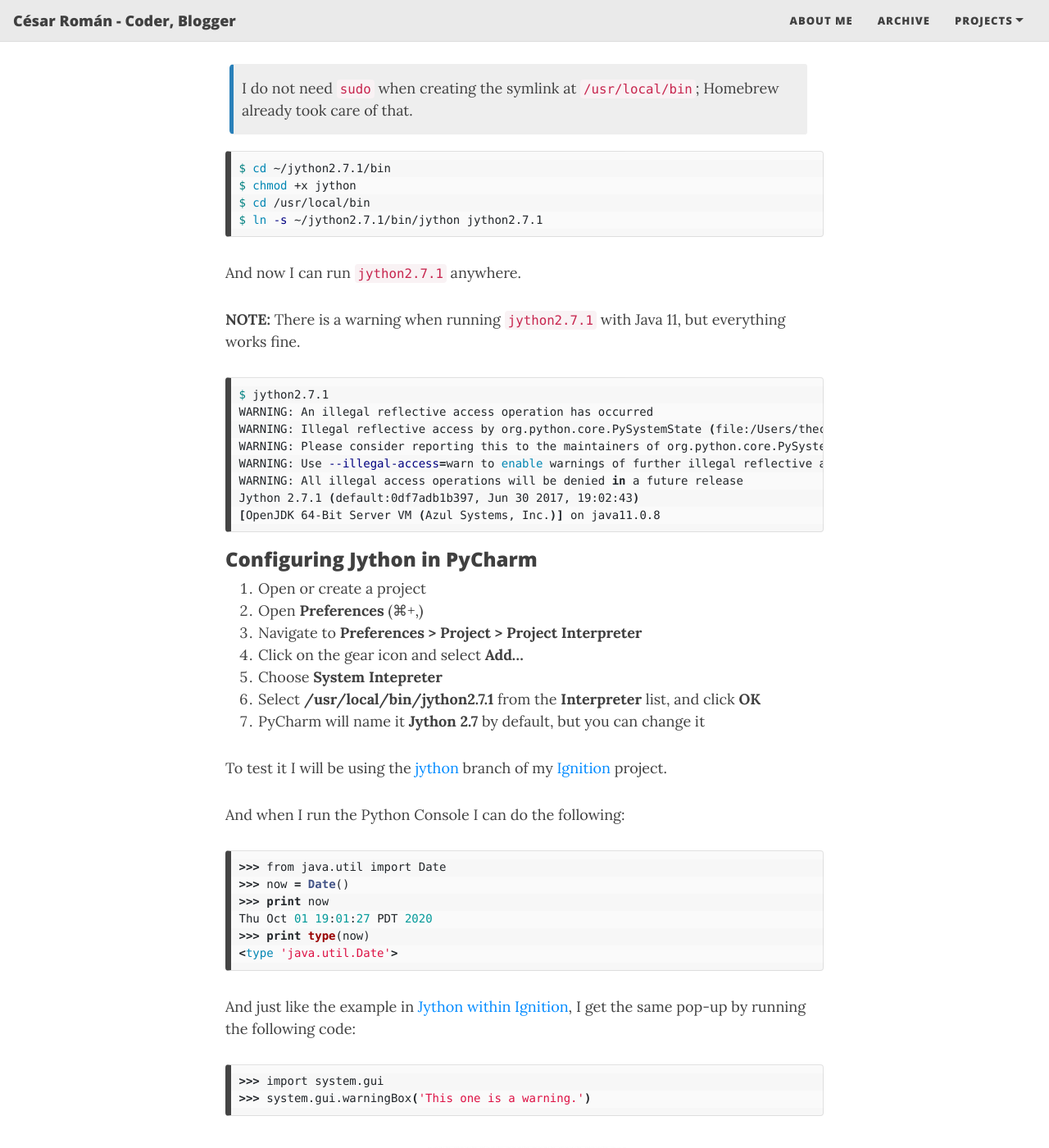
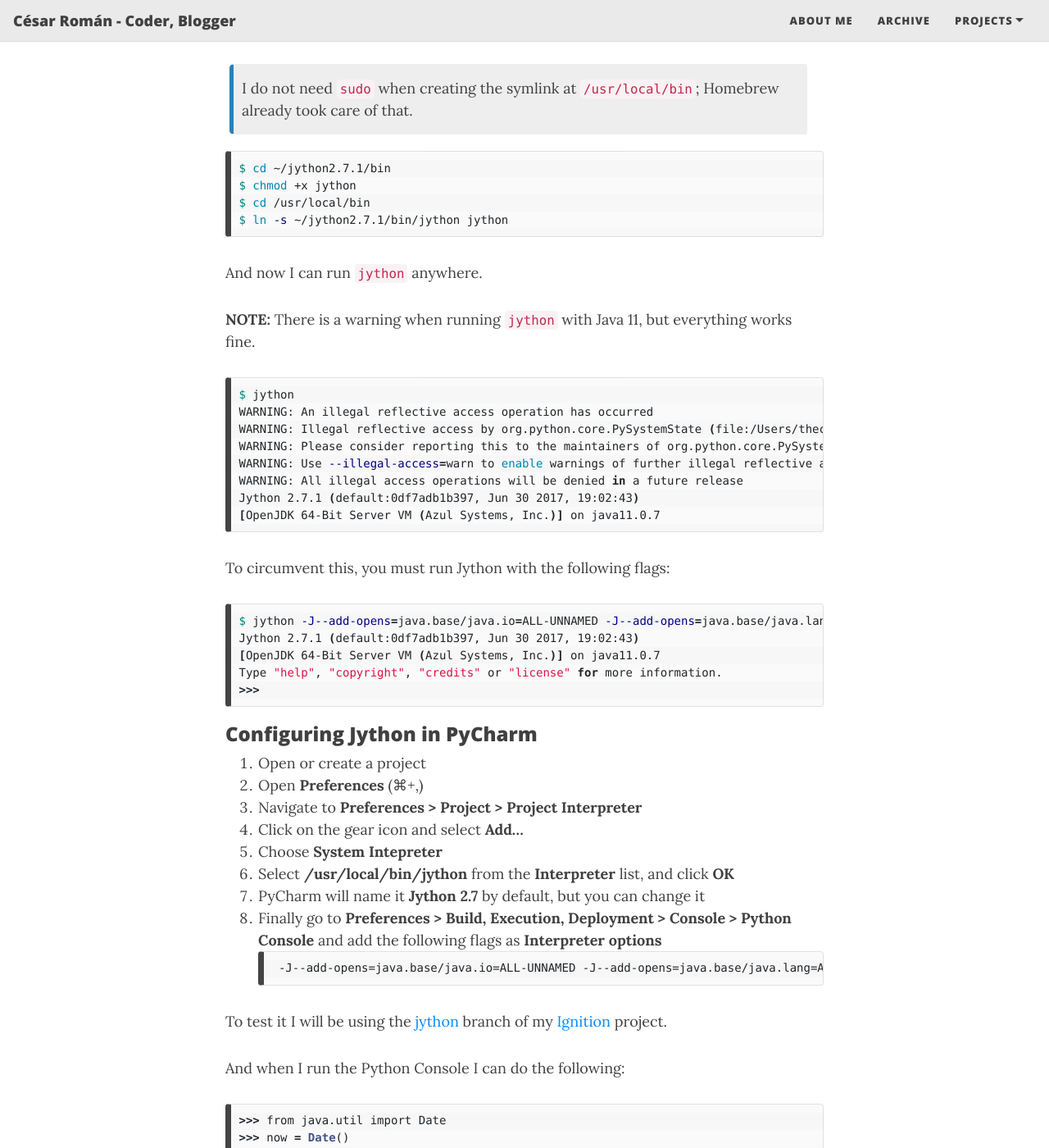
Before and after one commit to cesarcoatl/cesarcoatl.github.io, a Jekyll site: the page built from _posts/2020-10-01-configuring-jython-in-pycharm.md, in a window 1280 px wide and 1400 px high, scrolled down 3072 px. Shown: the whole window at 82% size. Built offline with Jekyll 4.4.1, drawn with Linux system fonts in a browser that asks for light colours; nearby versions of some CDN libraries; comment, search, counter and statistics services are not loaded; some of the changed text lies outside the part shown.

Commit message:
Added jython flags

````diff
--- a/_posts/2020-10-01-configuring-jython-in-pycharm.md
+++ b/_posts/2020-10-01-configuring-jython-in-pycharm.md
@@ -71,16 +72,16 @@ Do not install Jython 2.7.2 as it is not currently supported by PyCharm. See [PY
 
 Since I intend to set up Jython as a Project Interpreter in PyCharm, and considering the versions used by Ignition, I'll download the following:
 
-1. Java 11 (LTS) from Azul ([.zip](https://cdn.azul.com/zulu/bin/zulu11.41.23-ca-jdk11.0.8-macosx_x64.zip){:target="_blank"}, [.dmg](https://cdn.azul.com/zulu/bin/zulu11.41.23-ca-jdk11.0.8-macosx_x64.dmg){:target="_blank"}, [.tar.gz](https://cdn.azul.com/zulu/bin/zulu11.41.23-ca-jdk11.0.8-macosx_x64.tar.gz){:target="_blank"})
+1. Java 11.0.7 (LTS) from Azul for macOS ([.zip](https://cdn.azul.com/zulu/bin/zulu11.39.15-ca-jdk11.0.7-macosx_x64.zip){:target="_blank"}, [.dmg](https://cdn.azul.com/zulu/bin/zulu11.39.15-ca-jdk11.0.7-macosx_x64.dmg){:target="_blank"}, [.tar.gz](https://cdn.azul.com/zulu/bin/zulu11.39.15-ca-jdk11.0.7-macosx_x64.tar.gz){:target="_blank"}).
 1. [Jython Installer v2.7.1](https://search.maven.org/artifact/org.python/jython-installer/2.7.1/jar){:target="_blank"}
 
 Once Java has been installed, we run the following:
 
 ```bash
 $ java -version
-openjdk version "11.0.8" 2020-07-14 LTS
-OpenJDK Runtime Environment Zulu11.41+23-CA (build 11.0.8+10-LTS)
-OpenJDK 64-Bit Server VM Zulu11.41+23-CA (build 11.0.8+10-LTS, mixed mode)
+openjdk version "11.0.7" 2020-04-14 LTS
+OpenJDK Runtime Environment Zulu11.39+15-CA (build 11.0.7+10-LTS)
+OpenJDK 64-Bit Server VM Zulu11.39+15-CA (build 11.0.7+10-LTS, mixed mode)
 $ java -jar ~/Downloads/jython-installer-2.7.1.jar
 ```
 
@@ -93,22 +94,32 @@ I do not need `sudo` when creating the symlink at `/usr/local/bin`; Homebrew alr
 $ cd ~/jython2.7.1/bin
 $ chmod +x jython
 $ cd /usr/local/bin
-$ ln -s ~/jython2.7.1/bin/jython jython2.7.1
+$ ln -s ~/jython2.7.1/bin/jython jython
 ```
 
-And now I can run `jython2.7.1` anywhere.
+And now I can run `jython` anywhere.
 
-**NOTE:** There is a warning when running `jython2.7.1` with Java 11, but everything works fine.
+**NOTE:** There is a warning when running `jython` with Java 11, but everything works fine.
 
 ```bash
-$ jython2.7.1
+$ jython
 WARNING: An illegal reflective access operation has occurred
 WARNING: Illegal reflective access by org.python.core.PySystemState (file:/Users/thecesrom/jython2.7.1/jython.jar) to method java.io.Console.encoding()
 WARNING: Please consider reporting this to the maintainers of org.python.core.PySystemState
 WARNING: Use --illegal-access=warn to enable warnings of further illegal reflective access operations
 WARNING: All illegal access operations will be denied in a future release
 Jython 2.7.1 (default:0df7adb1b397, Jun 30 2017, 19:02:43)
-[OpenJDK 64-Bit Server VM (Azul Systems, Inc.)] on java11.0.8
+[OpenJDK 64-Bit Server VM (Azul Systems, Inc.)] on java11.0.7
+```
+
+To circumvent this, you must run Jython with the following flags:
+
+```bash
+$ jython -J--add-opens=java.base/java.io=ALL-UNNAMED -J--add-opens=java.base/java.lang=ALL-UNNAMED -J--add-opens=java.base/java.nio=ALL-UNNAMED -J--add-opens=java.base/sun.nio.ch=ALL-UNNAMED -J--add-opens=java.desktop/sun.awt=ALL-UNNAMED -J--add-opens=java.desktop/sun.lwawt.macosx=ALL-UNNAMED
+Jython 2.7.1 (default:0df7adb1b397, Jun 30 2017, 19:02:43)
+[OpenJDK 64-Bit Server VM (Azul Systems, Inc.)] on java11.0.7
+Type "help", "copyright", "credits" or "license" for more information.
+>>>
 ```
 
 ### Configuring Jython in PyCharm
@@ -118,8 +129,12 @@ Jython 2.7.1 (default:0df7adb1b397, Jun 30 2017, 19:02:43)
 1. Navigate to **Preferences > Project > Project Interpreter**
 1. Click on the gear icon and select **Add...**
 1. Choose **System Intepreter**
-1. Select **/usr/local/bin/jython2.7.1** from the **Interpreter** list, and click **OK**
+1. Select **/usr/local/bin/jython** from the **Interpreter** list, and click **OK**
 1. PyCharm will name it **Jython 2.7** by default, but you can change it
+1. Finally go to **Preferences > Build, Execution, Deployment > Console > Python Console** and add the following flags as **Interpreter options**
+    ```
+    -J--add-opens=java.base/java.io=ALL-UNNAMED -J--add-opens=java.base/java.lang=ALL-UNNAMED -J--add-opens=java.base/java.nio=ALL-UNNAMED -J--add-opens=java.base/sun.nio.ch=ALL-UNNAMED -J--add-opens=java.desktop/sun.awt=ALL-UNNAMED -J--add-opens=java.desktop/sun.lwawt.macosx=ALL-UNNAMED
+    ```
 
 To test it I will be using the [jython](https://github.com/thecesrom/Ignition/tree/jython){:target="_blank"} branch of my [Ignition](https://github.com/thecesrom/Ignition){:target="_blank"} project.
 
````
Also changed, not shown: other parts of _posts/2020-10-01-configuring-jython-in-pycharm.md (+1 -0 lines).
